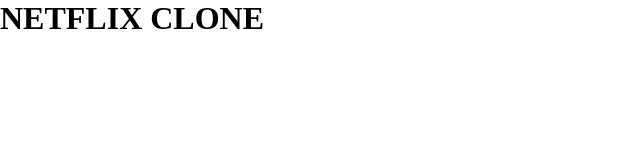
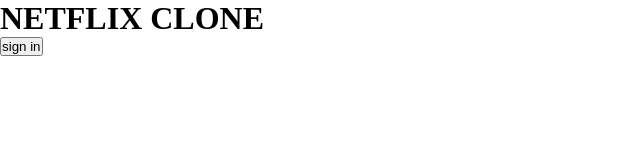
Before and after one commit to joymacharia123/-Zindua-Netflix-clone, a plain HTML site: page index.html in a window 1280 px wide. Shown: the full height of the page, 0-640 px from the left. Drawn offline with Linux system fonts and the light colour scheme.

Commit message:
create divbar

```diff
--- a/index.html
+++ b/index.html
@@ -8,6 +8,9 @@
 </head>
 <body>
     <h1> NETFLIX CLONE</h1>
+    <div>
+        <button> sign in </button>
+    </div>
 
 </body>
 </html>
```
